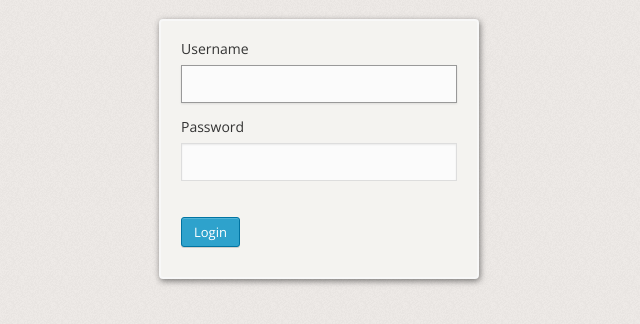
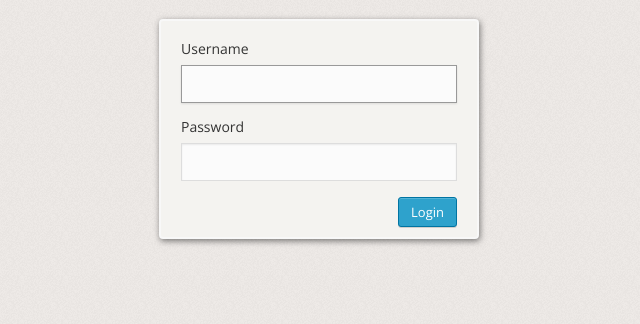
Before and after one commit to bananaboy/TestKit, a PHP site: page /testkit/ in a window 1280 px wide. Shown: the part 220-544 px from the top of the page, without its empty margins (321-961 px from the left). Run offline with PHP 8.4, Linux system fonts and the light colour scheme.

Commit message:
* Renamed logo, renamed login button style

```diff
--- a/application/views/login.php
+++ b/application/views/login.php
@@ -26,7 +26,7 @@
                 </p>
                 <br/>
                 <p>
-                    <input type="submit" name="submit" id="submit" value="Login" class="button login">
+                    <input type="submit" name="submit" id="submit" value="Login" class="button loginButton">
                 </p>
             </form>
         </div>
--- a/static/css/style.css
+++ b/static/css/style.css
@@ -10,7 +10,7 @@ body
     width: 170px;
     margin-left: auto;
     margin-right: auto;
-    background: url(../images/logo_small.png) no-repeat left center;
+    background: url(../images/logo.png) no-repeat left center;
     padding: 10px 0 8px 76px;
     margin-top: 150px;
 }
@@ -108,7 +108,7 @@ body
     outline: 0;
 }
 
-.button .login
+.loginButton
 {
     float: right;
 }
```
Also changed, not shown: static/images/logo.png (added).
